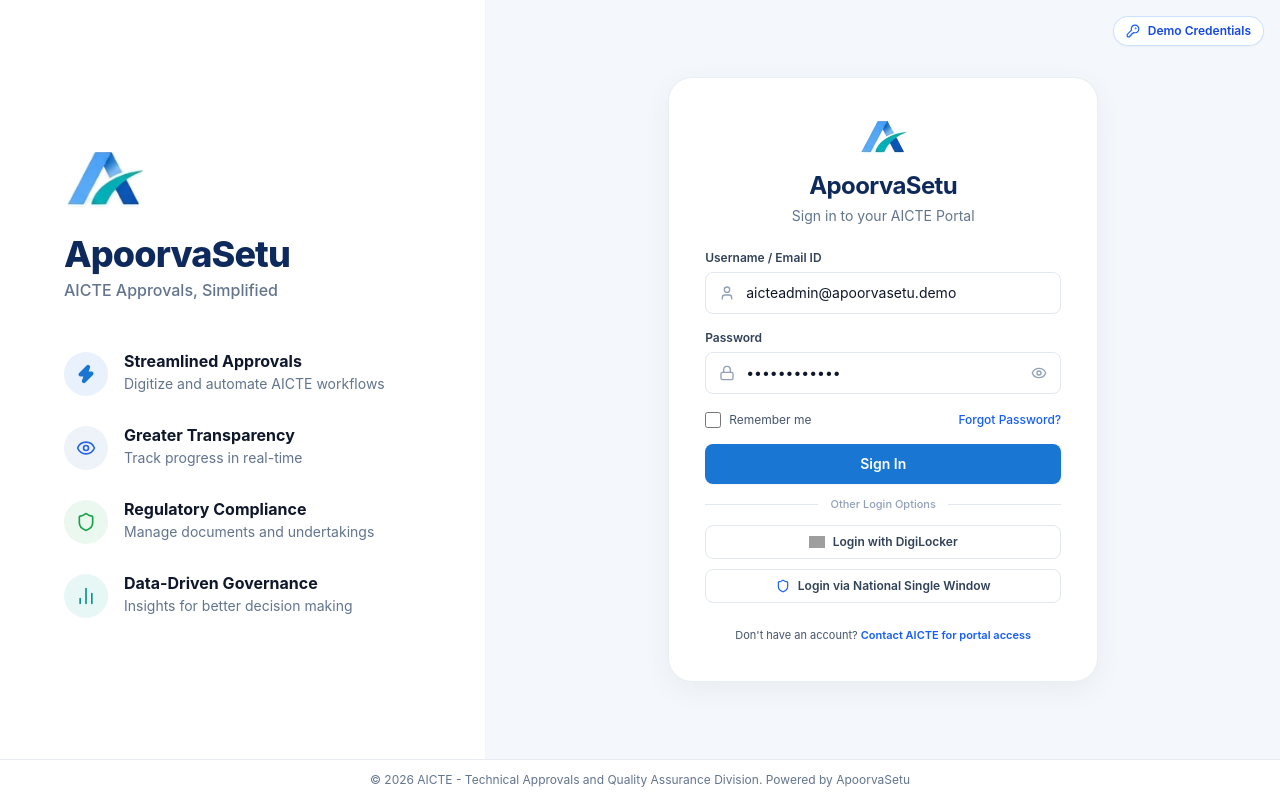
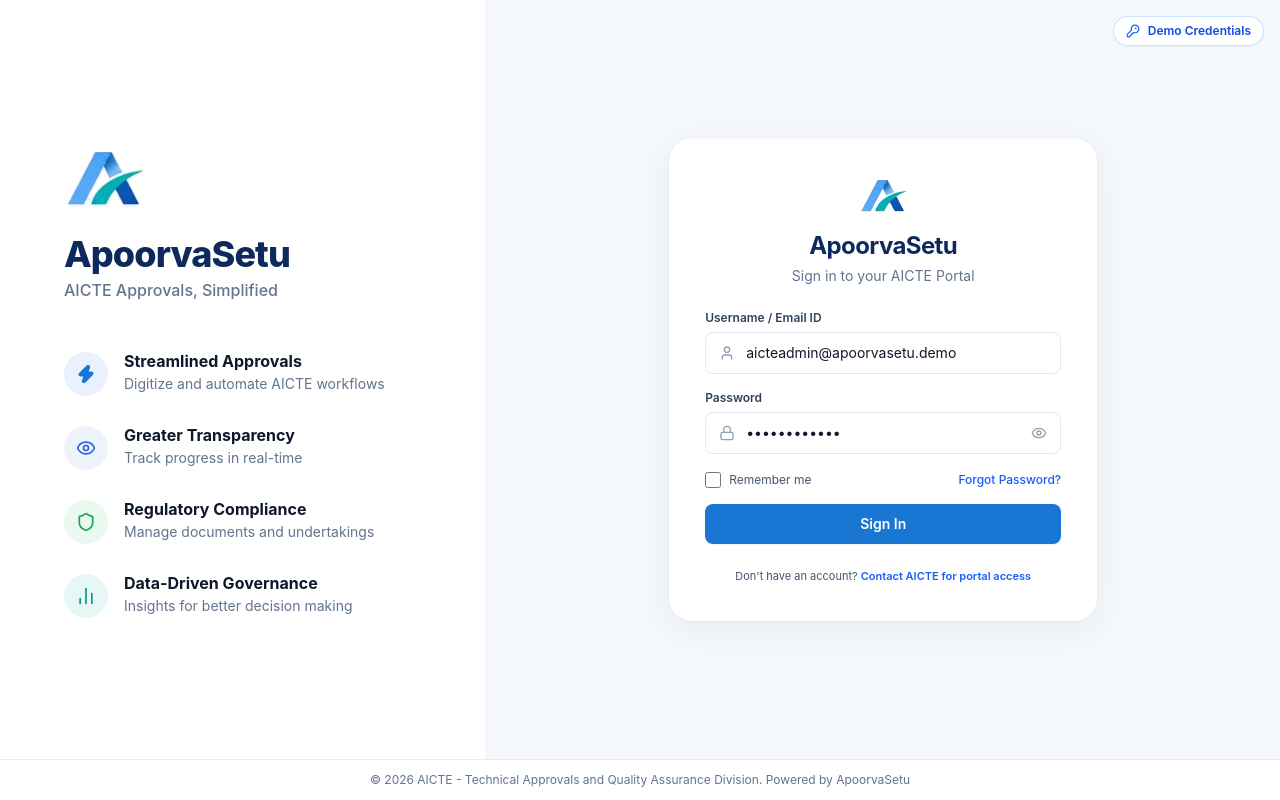
Before and after one commit to vansh459/ApoorvaSetu, a React (Vite) app: page /login in a window 1280 px wide. Built offline with nearby package versions, Linux system fonts and the light colour scheme; grey boxes are pictures that could not be loaded.

Commit message:
fix(auth): remove DigiLocker and National Single Window login options

```diff
--- a/src/pages/auth/Login.tsx
+++ b/src/pages/auth/Login.tsx
@@ -54,8 +54,6 @@
 
   const [isContactModalOpen, setIsContactModalOpen] = useState(false);
   const [isDemoHelperOpen, setIsDemoHelperOpen] = useState(false);
-  const [isSsoModalOpen, setIsSsoModalOpen] = useState(false);
-  const [ssoProvider, setSsoProvider] = useState<'DigiLocker' | 'National Single Window'>('DigiLocker');
 
   // If already authenticated, redirect immediately to dashboard
   React.useEffect(() => {
@@ -154,11 +152,6 @@
     e.preventDefault();
     if (!forgotEmail) return;
     setForgotSubmitted(true);
-  };
-
-  const handleOpenSso = (provider: 'DigiLocker' | 'National Single Window') => {
-    setSsoProvider(provider);
-    setIsSsoModalOpen(true);
   };
 
   return (
@@ -378,42 +371,6 @@
               </button>
             </form>
 
-            {/* Other Login Options Divider */}
-            <div className="relative my-5 flex items-center justify-center">
-              <div className="border-t border-slate-200 w-full" />
-              <span className="bg-white px-3 text-[11px] font-medium text-slate-400 whitespace-nowrap absolute">
-                Other Login Options
-              </span>
-            </div>
-
-            {/* Alternative National Login Buttons */}
-            <div className="space-y-2.5">
-              <button
-                type="button"
-                onClick={() => handleOpenSso('DigiLocker')}
-                className="w-full py-2 px-3 border border-slate-200 hover:border-slate-300 hover:bg-slate-50/70 rounded-lg text-xs font-semibold text-slate-700 transition-colors flex items-center justify-center space-x-2 cursor-pointer"
-              >
-                <img
-                  src="https://upload.wikimedia.org/wikipedia/commons/1/12/DigiLocker_logo.png"
-                  alt="DigiLocker"
-                  className="w-4 h-4 object-contain"
-                  onError={(e) => {
-                    (e.target as HTMLElement).style.display = 'none';
-                  }}
-                />
-                <span>Login with DigiLocker</span>
-              </button>
-
-              <button
-                type="button"
-                onClick={() => handleOpenSso('National Single Window')}
-                className="w-full py-2 px-3 border border-slate-200 hover:border-slate-300 hover:bg-slate-50/70 rounded-lg text-xs font-semibold text-slate-700 transition-colors flex items-center justify-center space-x-2 cursor-pointer"
-              >
-                <Shield className="w-3.5 h-3.5 text-blue-600" />
-                <span>Login via National Single Window</span>
-              </button>
-            </div>
-
             {/* Bottom Contact Help inside Card */}
             <p className="text-[11px] text-center text-slate-600 mt-6 leading-relaxed">
               Don't have an account?{' '}
@@ -627,77 +584,6 @@
           </div>
         </div>
       )}
-
-      {/* Simulated SSO Modal (DigiLocker / National Single Window) */}
-      {isSsoModalOpen && (
-        <div className="fixed inset-0 z-50 flex items-center justify-center p-4 bg-slate-900/60 backdrop-blur-xs">
-          <div className="bg-white border border-slate-200 rounded-3xl p-6 max-w-md w-full shadow-2xl relative animate-in fade-in zoom-in-95 duration-150">
-            <button
-              onClick={() => setIsSsoModalOpen(false)}
-              className="absolute top-5 right-5 text-slate-400 hover:text-slate-700 p-1 rounded-lg cursor-pointer"
-            >
-              <X className="w-5 h-5" />
-            </button>
-
-            <h3 className="text-lg font-bold text-slate-900 mb-1">
-              {ssoProvider} Single Sign-On
-            </h3>
-            <p className="text-xs text-slate-500 mb-4">
-              Government of India National Identity Gateway
-            </p>
-
-            <div className="p-4 rounded-2xl bg-blue-50/50 border border-blue-100 text-xs text-slate-700 space-y-2">
-              <p>
-                In production, this redirects to the official <strong>{ssoProvider}</strong> OAuth2 OpenID Connect authorization endpoint to verify Aadhaar or MeriPehchaan institutional credentials.
-              </p>
-              <p className="text-slate-500">
-                Select an authorized account below to proceed with simulated national SSO:
-              </p>
-            </div>
-
-            <div className="mt-3 space-y-2">
-              <button
-                type="button"
-                onClick={() => {
-                  setEmail('institute@apoorvasetu.demo');
-                  setPassword(DEMO_PASSWORD);
-                  setIsSsoModalOpen(false);
-                }}
-                className="w-full text-left p-2.5 rounded-xl border border-slate-200 hover:border-blue-400 hover:bg-blue-50/40 text-xs cursor-pointer flex items-center justify-between"
-              >
-                <div>
-                  <div className="font-bold text-slate-900">Dr. K. S. Murthy (Principal)</div>
-                  <div className="text-[11px] text-slate-500 font-mono">institute@apoorvasetu.demo (ABC Institute)</div>
-                </div>
-                <span className="text-[10px] bg-blue-100 text-blue-800 px-2 py-0.5 rounded font-bold">Sign In</span>
-              </button>
-
-              <button
-                type="button"
-                onClick={() => {
-                  setEmail('regional@apoorvasetu.demo');
-                  setPassword(DEMO_PASSWORD);
-                  setIsSsoModalOpen(false);
-                }}
-                className="w-full text-left p-2.5 rounded-xl border border-slate-200 hover:border-blue-400 hover:bg-blue-50/40 text-xs cursor-pointer flex items-center justify-between"
-              >
-                <div>
-                  <div className="font-bold text-slate-900">Dr. R. K. Sharma (Regional Officer)</div>
-                  <div className="text-[11px] text-slate-500 font-mono">regional@apoorvasetu.demo (Northern Region)</div>
-                </div>
-                <span className="text-[10px] bg-blue-100 text-blue-800 px-2 py-0.5 rounded font-bold">Sign In</span>
-              </button>
-            </div>
-
-            <button
-              onClick={() => setIsSsoModalOpen(false)}
-              className="w-full mt-4 py-2 rounded-xl border border-slate-200 text-xs font-semibold text-slate-600 hover:bg-slate-50 cursor-pointer"
-            >
-              Cancel
-            </button>
-          </div>
-        </div>
-      )}
     </div>
   );
 };
```
